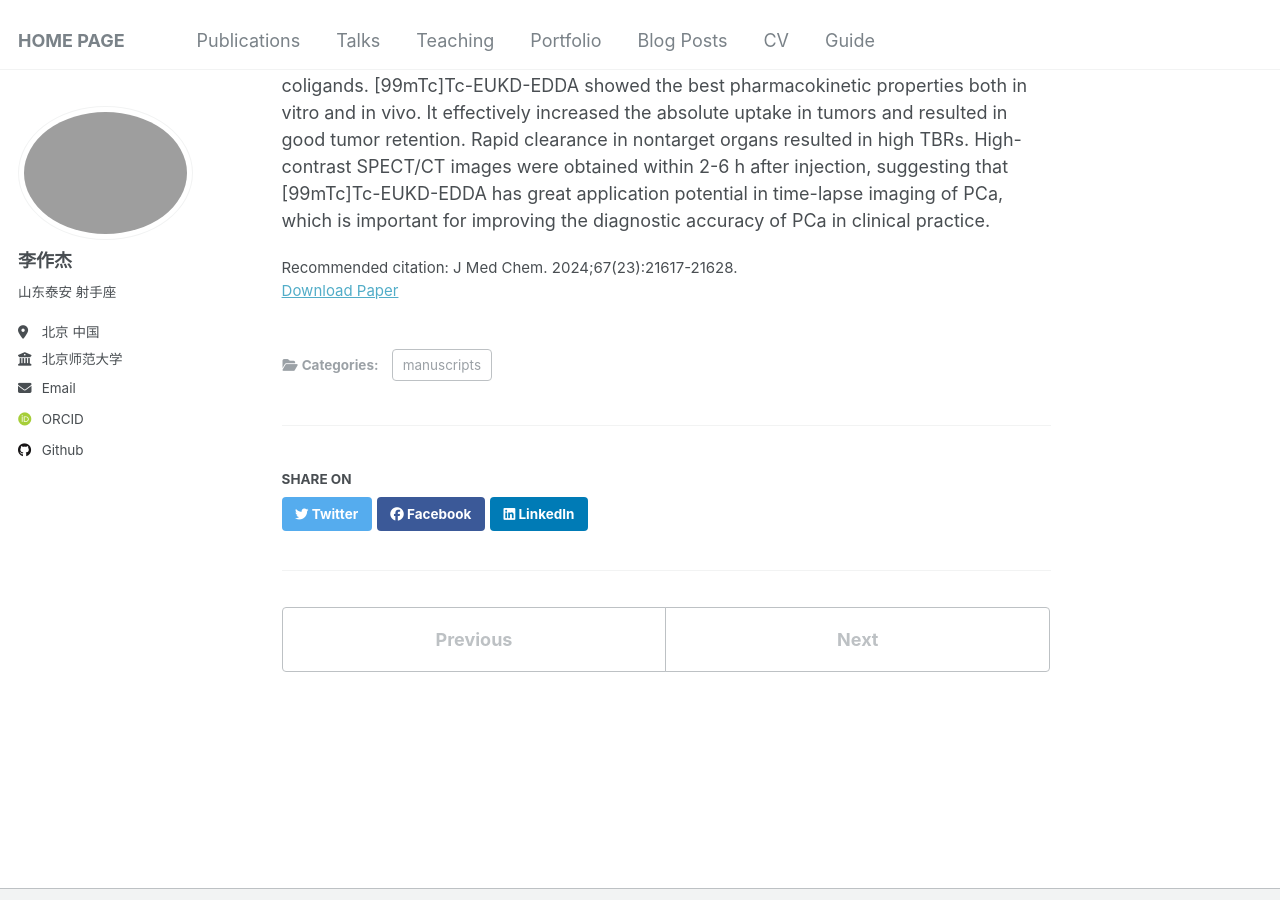
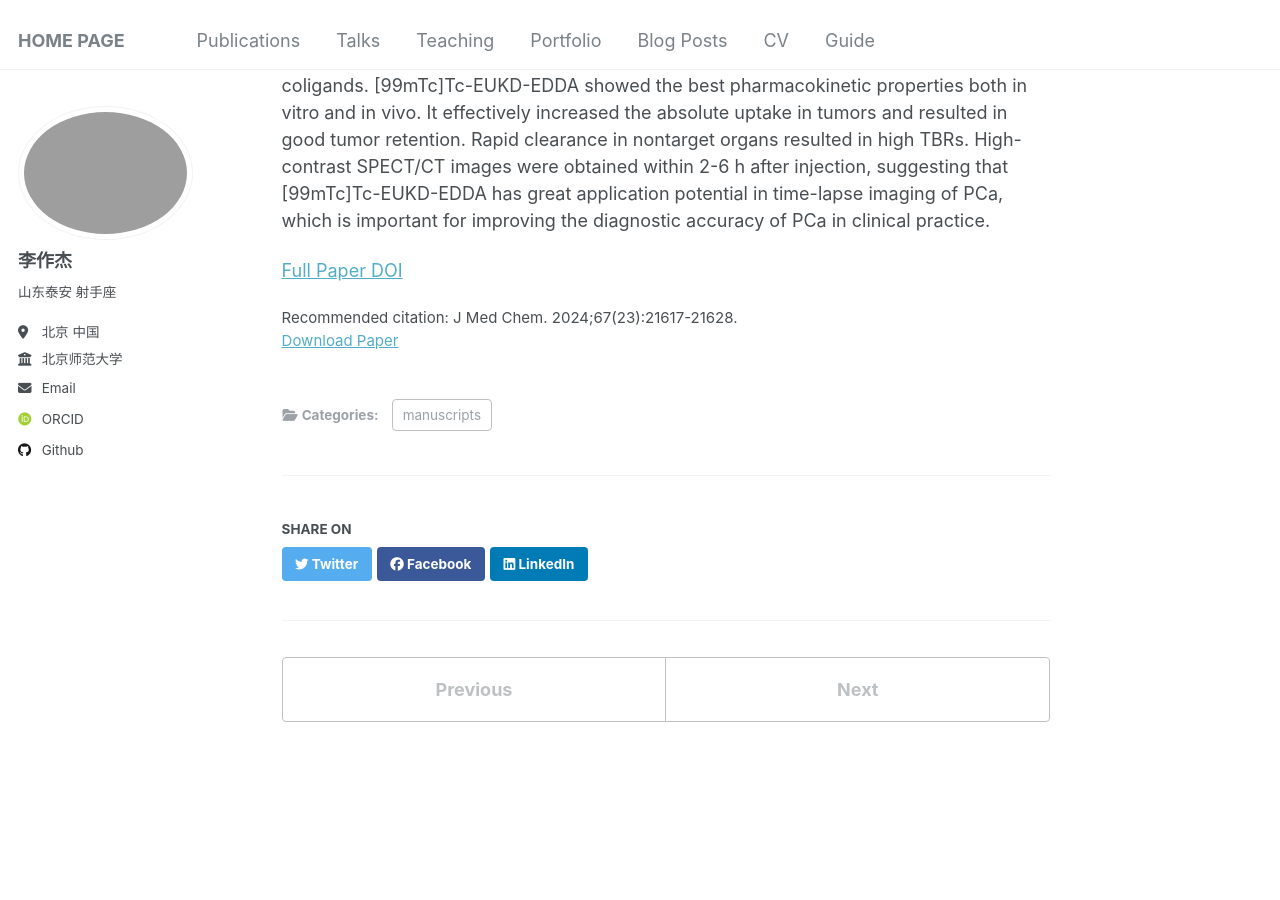
Before and after one commit to Infinity-LZJ/Zuojie_Li.github, a Jekyll site: the page built from _publications/2025-07-02-paper-title-number-2.md, in a window 1280 px wide and 900 px high, scrolled down 397 px. Built offline with Jekyll 4.4.1, drawn with Linux system fonts in a browser that asks for light colours; some web fonts are replaced.

Commit message:
Update 2025-07-02-paper-title-number-2.md
Signed-off-by: Infinity-LZJ <zuojieli@yeah.net>

```diff
--- a/_publications/2025-07-02-paper-title-number-2.md
+++ b/_publications/2025-07-02-paper-title-number-2.md
@@ -13,3 +13,6 @@ citation: 'J Med Chem. 2024;67(23):21617-21628.'
 ---
 # Abstract
 The development of novel tracers targeting prostate-specific membrane antigen (PSMA) has great potential for improving the diagnosis and treatment of prostate cancer (PCa). This study aimed to improve the absolute tumor uptake and tumor-to-background ratios (TBRs) of this novel PSMA tracer by increasing the number of pharmacophores, Glu-urea-Lys (EuK), that specifically bind to PSMA. We successfully synthesized four radioligands and prepared a total of 12 stable radiotracers by coordinating 99mTc with various coligands. [99mTc]Tc-EUKD-EDDA showed the best pharmacokinetic properties both in vitro and in vivo. It effectively increased the absolute uptake in tumors and resulted in good tumor retention. Rapid clearance in nontarget organs resulted in high TBRs. High-contrast SPECT/CT images were obtained within 2-6 h after injection, suggesting that [99mTc]Tc-EUKD-EDDA has great application potential in time-lapse imaging of PCa, which is important for improving the diagnostic accuracy of PCa in clinical practice.
+
+
+[Full Paper DOI](https://pubs.acs.org/doi/10.1021/acs.jmedchem.4c02656)
```
